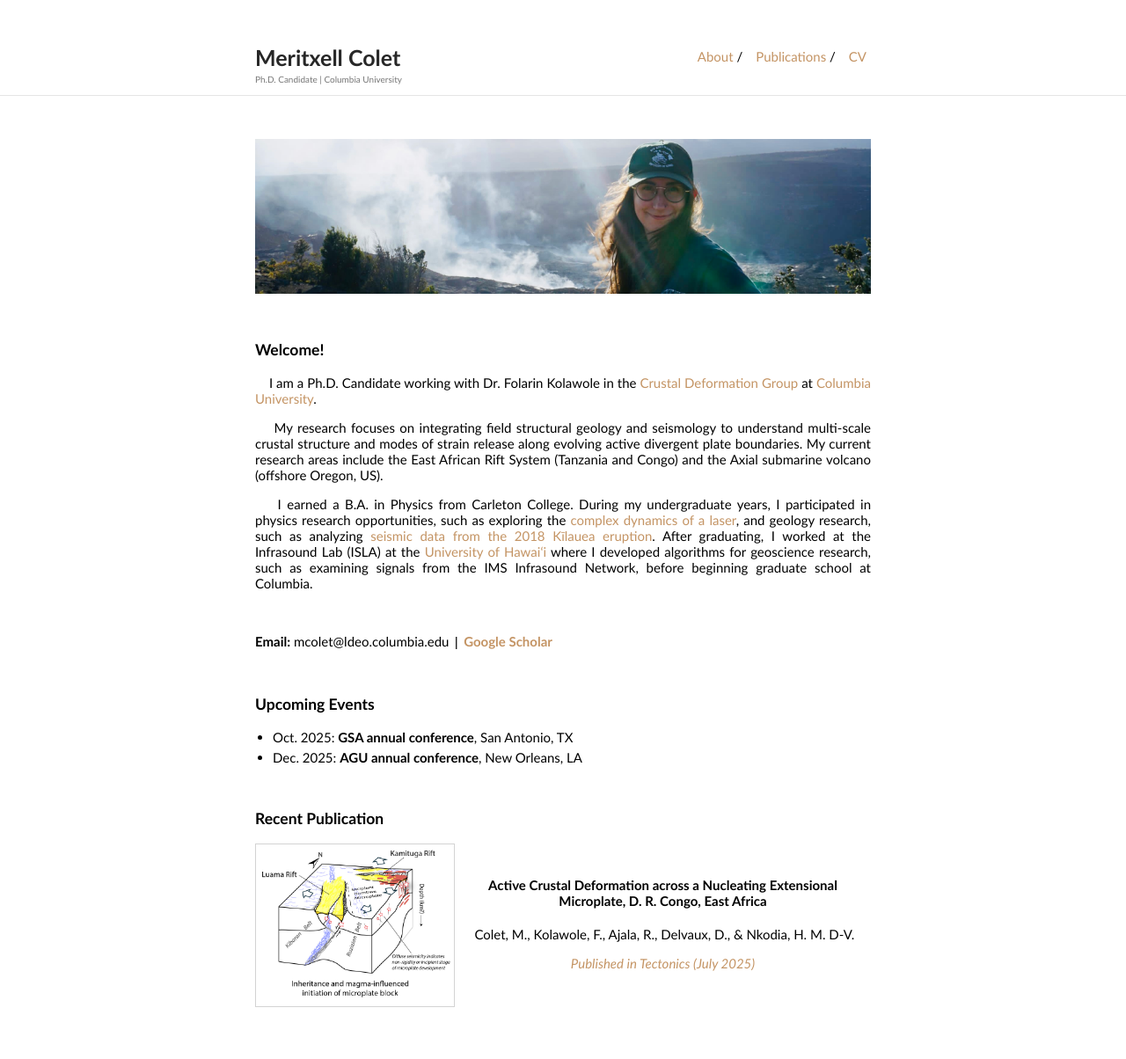
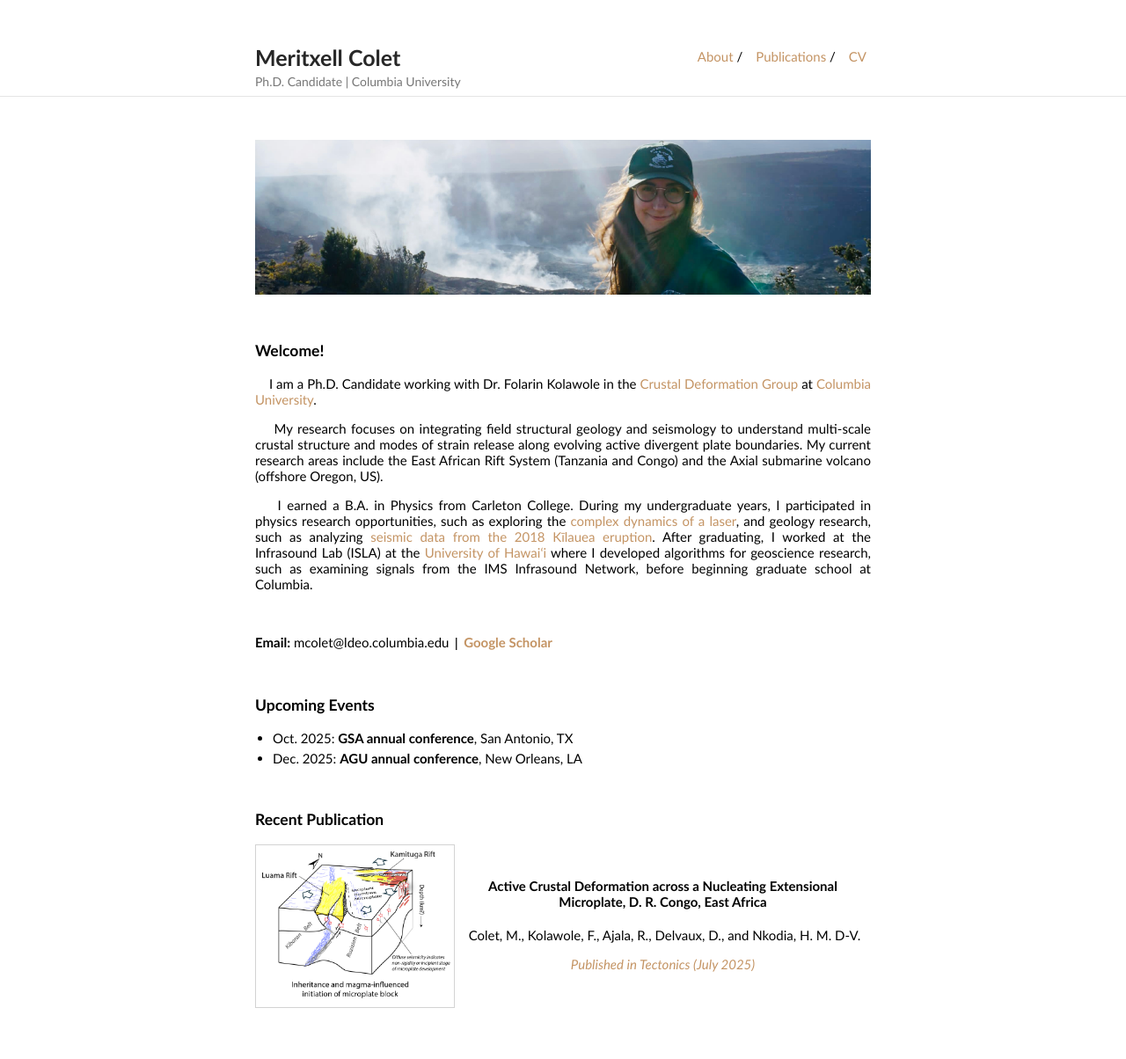
Before and after one commit to MeritxellC/MeritxellC.github.io, a Jekyll site: the page built from index.md, in a window 1280 px wide. Shown: the whole page at 88% size. Built offline with Jekyll 4.4.1, drawn with Linux system fonts in a browser that asks for light colours.

Commit message:
Fix spacing & font sizes

```diff
--- a/_sass/_style.scss
+++ b/_sass/_style.scss
@@ -42,7 +42,7 @@ hr {
     font-weight: bold;
 }
 #author-subtitle {
-    font-size: 10px;
+    font-size: 14px;
     color: #777;
     margin-top: 4px;
 }
--- a/index.md
+++ b/index.md
@@ -26,14 +26,14 @@ and geology research, such as analyzing [seismic data from the 2018 Kīlauea eru
 <b>Email:</b> mcolet@ldeo.columbia.edu `|` <b>[Google Scholar](https://scholar.google.com/citations?user=Avl1FTkAAAAJ&hl=en&oi=ao)</b>
 
 
-<br style="line-height:3">
+<br style="line-height:4">
 
 <h3>Upcoming Events</h3>
 
 - Oct. 2025: <b>GSA annual conference</b>, San Antonio, TX
 - Dec. 2025: <b>AGU annual conference</b>, New Orleans, LA
 
-<br style="line-height:3">
+<br style="line-height:4">
 
 <h3>Recent Publication</h3>
 
@@ -46,7 +46,7 @@ and geology research, such as analyzing [seismic data from the 2018 Kīlauea eru
 
 <h4> <b> Active Crustal Deformation across a Nucleating Extensional Microplate, D. R. Congo, East Africa </b> </h4>
 
-<p>&nbsp;Colet, M., Kolawole, F., Ajala, R., Delvaux, D., & Nkodia, H. M. D-V. </p>
+<p>&nbsp;Colet, M., Kolawole, F., Ajala, R., Delvaux, D., and Nkodia, H. M. D-V. </p>
 
 <p><i><a href="https://agupubs.onlinelibrary.wiley.com/doi/10.1029/2025TC008815?af=R">Published in Tectonics (July 2025)</a></i></p>
 </div>
```
Also changed, not shown: cv/cv.md (+10 -10 lines).
